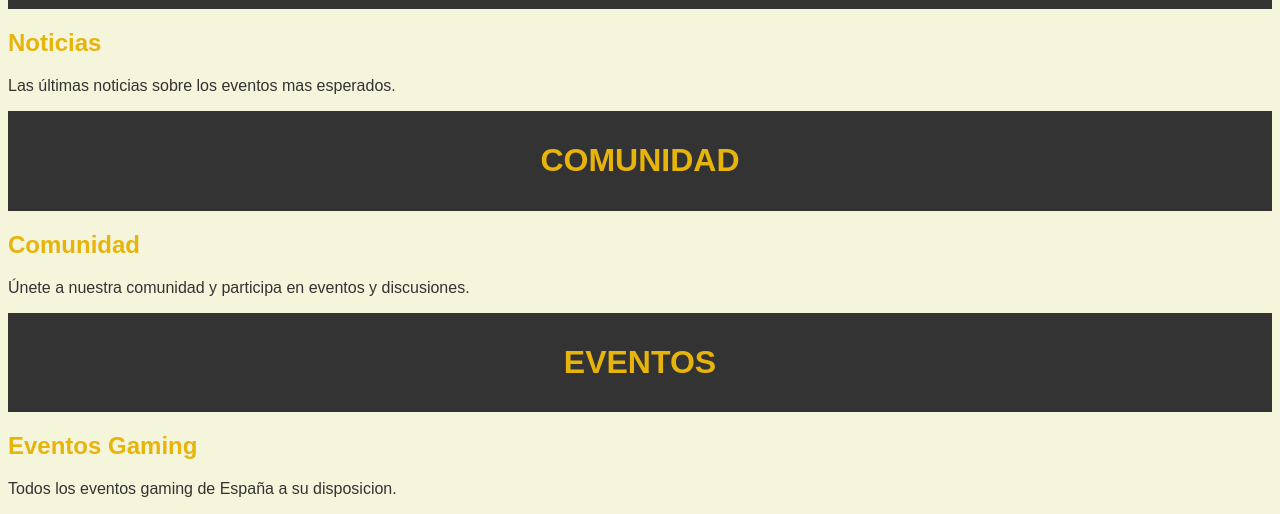
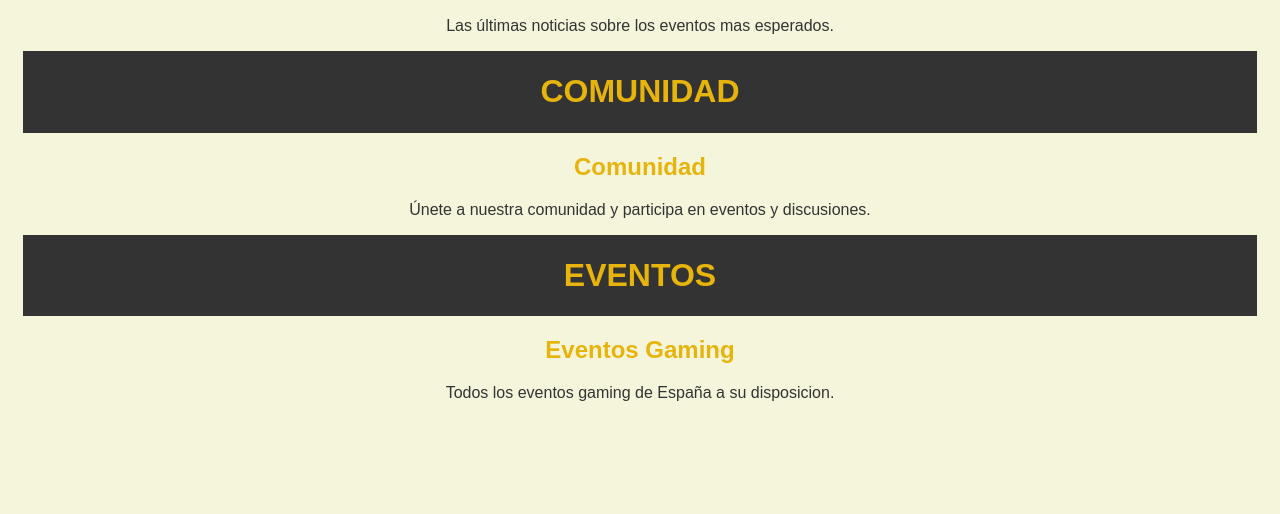
Before and after one commit to Jaimemc12/Proyecto-final, a plain HTML site: page GUIVU.html in a window 1280 px wide. Shown: the part 688-1202 px from the top of the page. After the commit the page ends 1106 px from the top, so only its background shows below. Drawn offline with Linux system fonts and the light colour scheme.

Commit message:
Descripción de los cambios realizados en GUIVU.html

```diff
--- a/GUIVU.html
+++ b/GUIVU.html
@@ -14,7 +14,7 @@
         header {
             background-color: #333;
             color: white;
-            padding: 10px 0;
+            padding: 1px 0;
             text-align: center;
             }
         nav a {
@@ -25,6 +25,17 @@
         h1, h2, h3 {
             color:#e7b40c;
             }
+
+        div{
+            margin: 15px;
+            margin-top: 15px;
+            text-align: center;
+            border-radius: 15px;
+            border: #e7b40c 20px;
+            border-color: #e7b40c;
+        }
+
+
     </style>
 
 
@@ -39,7 +50,7 @@
             <header>
                 <nav>
                     <a href="#home">Inicio</a>
-                    <a   a href="#about">Sobre Nosotros</a>
+                    <a href="#about">Sobre Nosotros</a>
                     <a href="#games">eSports</a>
                     <a href="#news">Noticias</a>
                     <a href="#community">Comunidad</a>
@@ -105,5 +116,7 @@
                 </section>
         </div>
 
+
+
    </body>
 </html>
```
